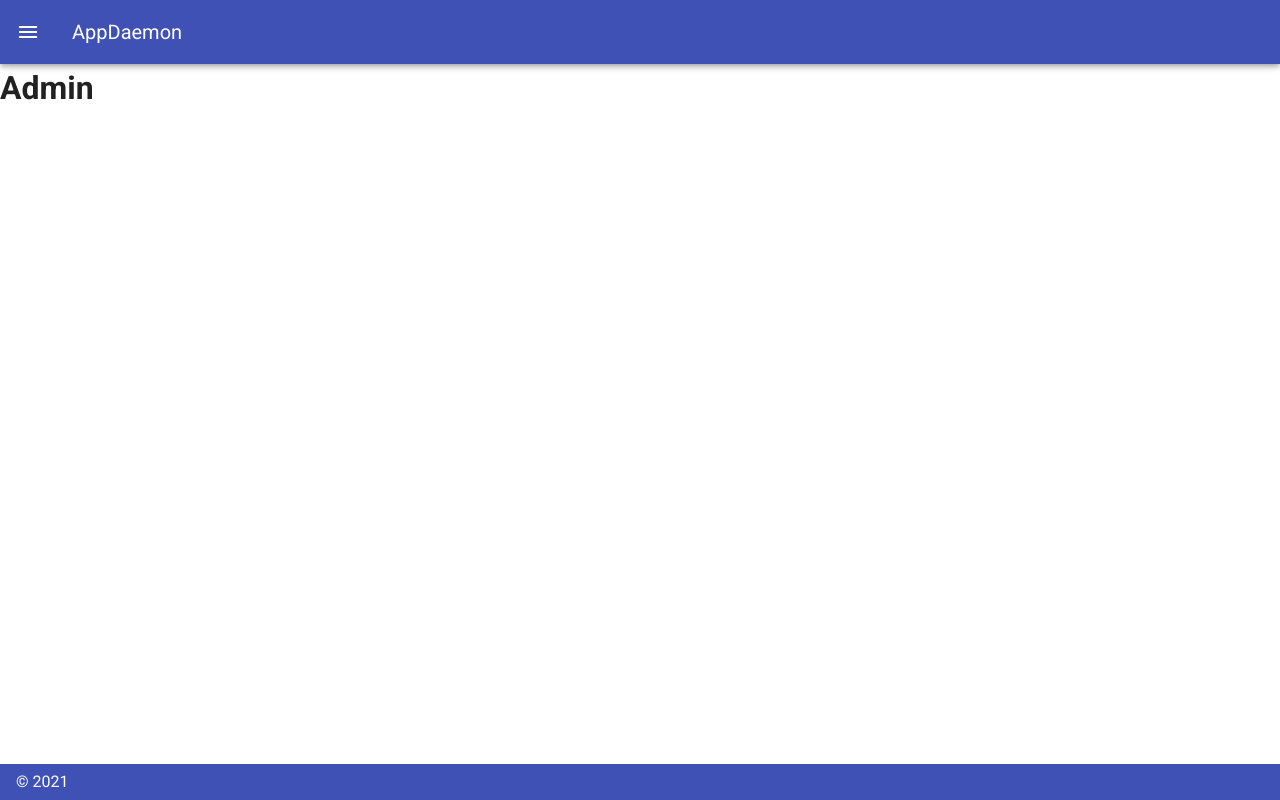
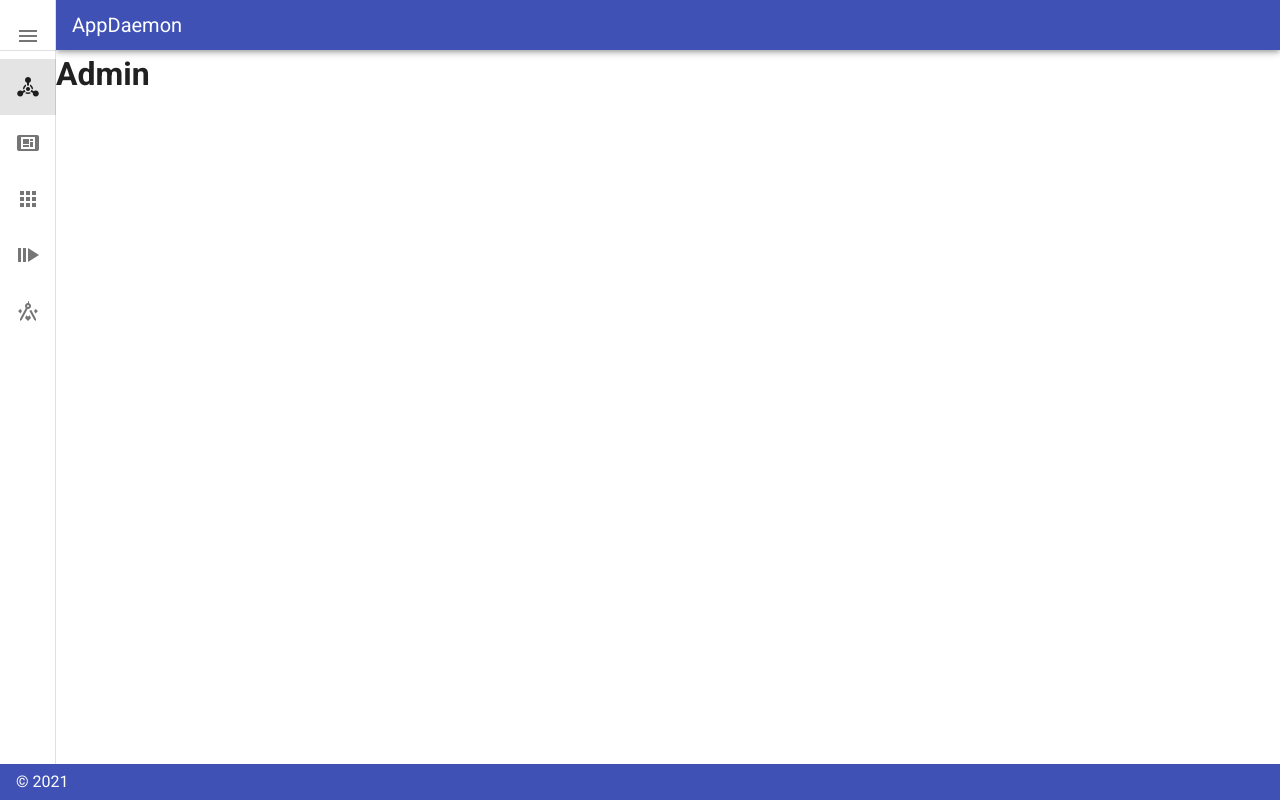
Before and after one commit to AppDaemon/adui, a Vue app: page / in a window 1280 px wide. Built offline with nearby package versions, Linux system fonts and the light colour scheme.

Commit message:
Menu drawer look and feel

```diff
--- a/src/App.vue
+++ b/src/App.vue
@@ -1,15 +1,19 @@
 <template>
   <v-app>
     <v-navigation-drawer
-        v-model="drawer"
         app
-        temporary
+        :mini-variant="mini"
     >
+      <v-list height="50">
         <v-list-item>
-          <v-list-item-title>
-            AppDaemon Menu
-          </v-list-item-title>
+          <v-list-item-icon @click.stop="mini = !mini">
+            <v-icon>mdi-menu</v-icon>
+          </v-list-item-icon>
+          <v-list-item-content>
+            <v-list-item-title>AppDaemon Menu</v-list-item-title>
+          </v-list-item-content>
         </v-list-item>
+      </v-list>
       <v-divider></v-divider>
 
       <v-list>
@@ -34,8 +38,8 @@
         app
         color="indigo"
         dark
+        height="50"
     >
-      <v-app-bar-nav-icon @click.stop="drawer = !drawer"></v-app-bar-nav-icon>
       <v-toolbar-title>AppDaemon</v-toolbar-title>
     </v-app-bar>
 
@@ -55,13 +59,13 @@
 <script>
 export default {
   data: () => ({
-    drawer: null,
+    mini: true,
     items: [
-          { title: 'Admin UI', icon: 'mdi-chemical-weapon', nav: "/" },
-          { title: 'Dashboards', icon: 'mdi-tablet-dashboard' , nav: "/dashboards"},
-          { title: 'App Management', icon: 'mdi-apps' , nav: "/appmanagement"},
-          { title: 'Sequences', icon: 'mdi-step-forward-2' , nav: "/sequences"},
-          { title: 'Rules', icon: 'mdi-ruler-square-compass' , nav: "/rules"},
+      {title: 'Admin UI', icon: 'mdi-chemical-weapon', nav: "/"},
+      {title: 'Dashboards', icon: 'mdi-tablet-dashboard', nav: "/dashboards"},
+      {title: 'App Management', icon: 'mdi-apps', nav: "/appmanagement"},
+      {title: 'Sequences', icon: 'mdi-step-forward-2', nav: "/sequences"},
+      {title: 'Rules', icon: 'mdi-ruler-square-compass', nav: "/rules"},
     ],
   })
 }
```
Lines whose indentation alone changed are shown as unchanged.
